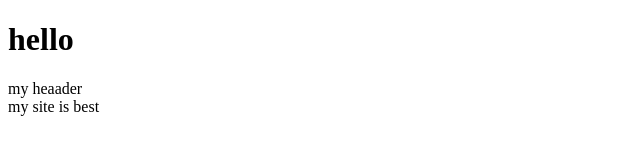
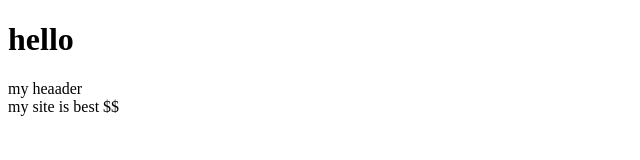
Before and after one commit to mozhdehkhodadadi/project1, a plain HTML site: page index.html in a window 1280 px wide. Shown: the full height of the page, 0-640 px from the left. Drawn offline with Linux system fonts and the light colour scheme.

Commit message:
update footer

```diff
--- a/index.html
+++ b/index.html
@@ -8,6 +8,6 @@
 <body>
     <h1>hello</h1>
     <header>my heaader</header>
-    <footer>my site is best</footer>
+    <footer>my site is best $$</footer>
 </body>
 </html>
```
